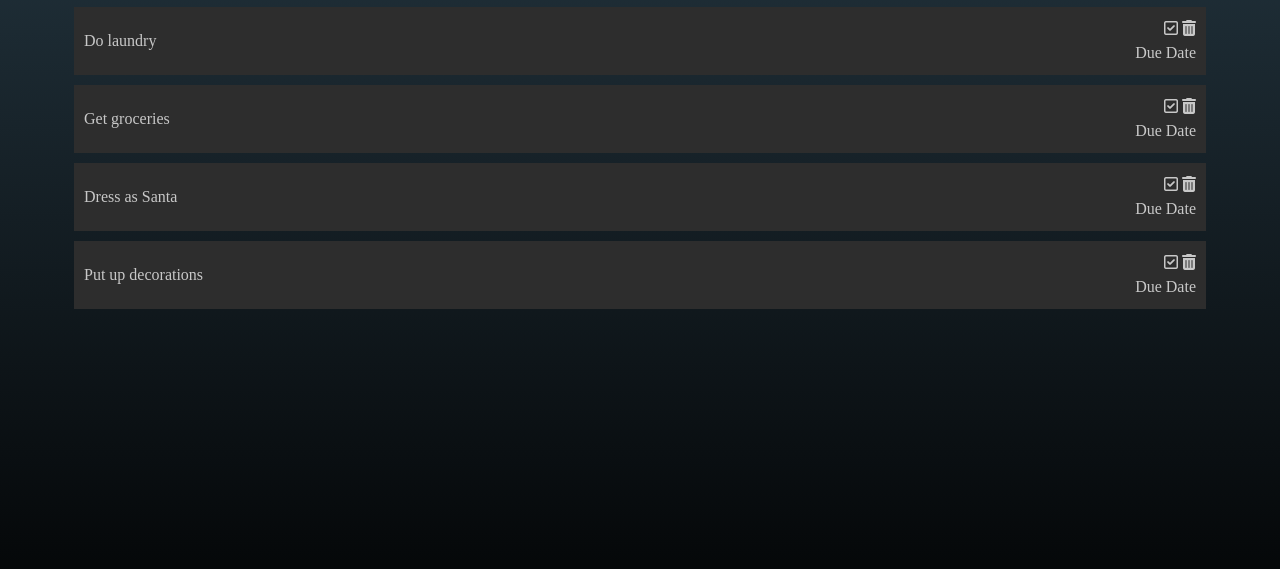
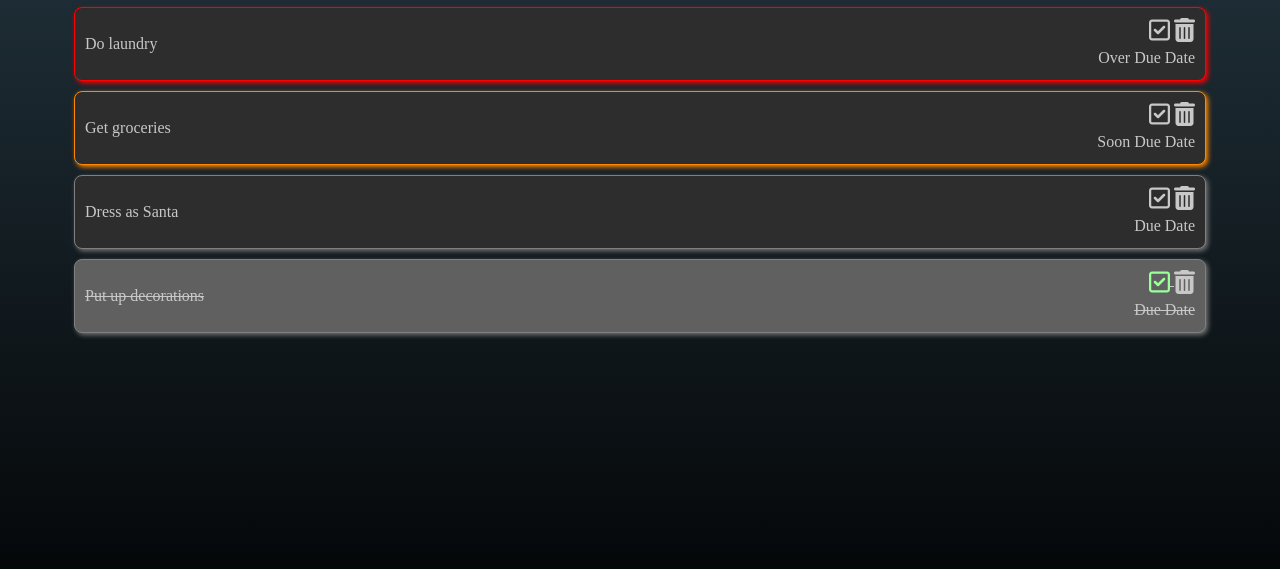
Before and after one commit to davidstalgren/school-project-javascript-todoapp, a website built with Vite: page index.html in a window 1280 px wide. Shown: the part 111-680 px from the top of the page. Built offline with nearby package versions, Linux system fonts and the light colour scheme.

Commit message:
/feat some more design and features

```diff
--- a/index.html
+++ b/index.html
@@ -26,44 +26,47 @@
           <label for="addTodoInput">New TODO:</label><input type="text" class="add-todo-input" id="addTodoInput" placeholder="Add new TODO..."><br>
           <label for="addTodoInputDate">Due date:</label><input type="date" class="add-todo-input-date" id="addTodoInputDate" placeholder="Add new TODO...">
           <button type="submit" class="add-todo-btn" id="add-todo-btn">Add</button>
+          <!-- TODO: Add 3 categories to choose from -->
         </form>
       </div>
     </section>
     <section>
       <div class="todo-wrapper">
         <ul>
-          <li class="todo-task">Do laundry
+          <!-- TODO: Add icon based on category -->
+          <li class="todo-task overdue">Do laundry
             <div class="icons-duedate">
               <div>
-                <i class="fa-regular fa-square-check"></i>
-                <i class="fa-solid fa-trash-can"></i>
+                <!-- TODO: Add buttons for a11y -->
+                <i class="fa-regular fa-square-check checkbox"></i>
+                <i class="fa-solid fa-trash-can trashcan"></i>
               </div>
-              <span>Due Date</span>
+              <span>Over Due Date</span>
             </div>
           </li>
-          <li class="todo-task">Get groceries
+          <li class="todo-task justintime">Get groceries
             <div class="icons-duedate">
               <div>
-                <i class="fa-regular fa-square-check"></i>
-                <i class="fa-solid fa-trash-can"></i>
+                <i class="fa-regular fa-square-check checkbox"></i>
+                <i class="fa-solid fa-trash-can trashcan"></i>
               </div>
-              <span>Due Date</span>
+              <span>Soon Due Date</span>
             </div>
           </li>
           <li class="todo-task">Dress as Santa
             <div class="icons-duedate">
               <div>
-                <i class="fa-regular fa-square-check"></i>
-                <i class="fa-solid fa-trash-can"></i>
+                <i class="fa-regular fa-square-check checkbox"></i>
+                <i class="fa-solid fa-trash-can trashcan"></i>
               </div>
               <span>Due Date</span>
             </div>
           </li>
-          <li class="todo-task">Put up decorations
+          <li class="todo-task completed">Put up decorations
             <div class="icons-duedate">
               <div>
-                <i class="fa-regular fa-square-check"></i>
-                <i class="fa-solid fa-trash-can"></i>
+                <i class="fa-regular fa-square-check checkbox completed"></i>
+                <i class="fa-solid fa-trash-can trashcan"></i>
               </div>
               <span>Due Date</span>
             </div>
--- a/src/style/mobile/_mobile.scss
+++ b/src/style/mobile/_mobile.scss
@@ -55,10 +55,38 @@ ul {
     background-color: #2d2d2d;
     margin: 10px;
     padding: 10px;
+    border-radius: 8px;
+    border: 1px solid gray;
+    box-shadow: 2px 2px 5px rgb(117 117 117);
+
+    &.justintime{
+        border: 1px solid rgb(255 136 0);
+        box-shadow: 2px 2px 5px rgb(255 136 0);
+    }
+
+    &.overdue{
+        border: 1px solid red;
+        box-shadow: 2px 2px 5px red;
+    }
+
+    &.completed{
+        text-decoration: line-through;
+        background-color: #606060;
+    }
+
 
     .icons-duedate{
         display: flex;
         flex-direction: column;
         align-items: flex-end;
     }
+
+    .checkbox,
+    .trashcan{
+        font-size: 1.5rem;
+
+        &.completed{
+            color: rgb(154 255 154);
+        }
+    }
 }
```
